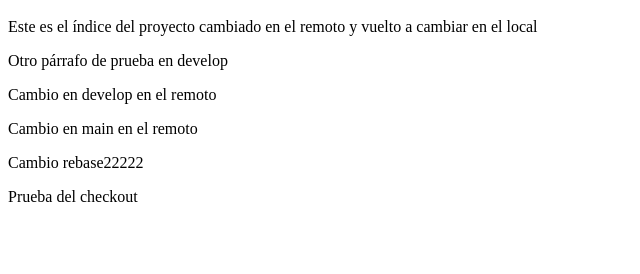
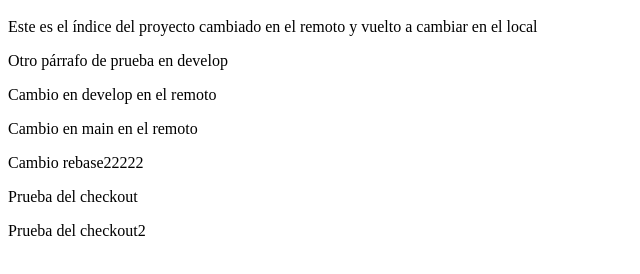
Before and after one commit to luistermi/PruebaComandosGit, a plain HTML site: page index.html in a window 1280 px wide. Shown: the part 48-322 px from the top of the page, without its empty margins (0-640 px from the left). Drawn offline with Linux system fonts and the light colour scheme.

Commit message:
Prueba checkout2

```diff
--- a/index.html
+++ b/index.html
@@ -5,3 +5,4 @@
 <p>Cambio en main en el remoto</p>
 <p>Cambio rebase22222</p>
 <p>Prueba del checkout</p>
+<p>Prueba del checkout2</p>
```
